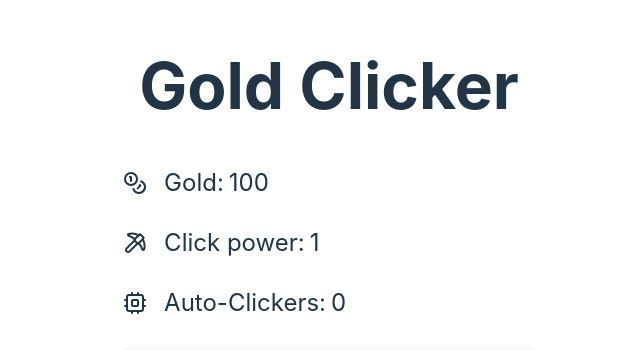
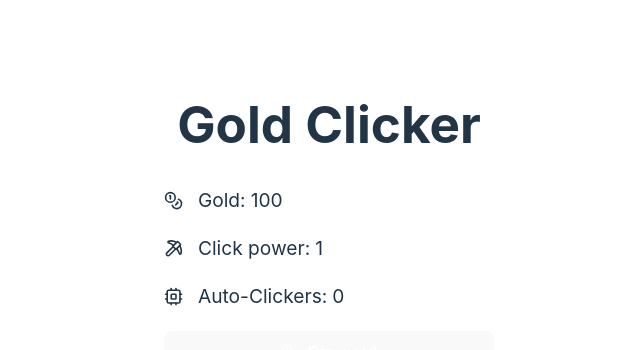
Before and after one commit to morfidon/react_pl_kurs, a React (Vite) app: page / in a window 1280 px wide. Shown: the part 122-472 px from the top of the page, without its empty margins (311-951 px from the left). Built offline with nearby package versions, Linux system fonts and the light colour scheme.

Commit message:
css modules

```diff
--- a/src/components/GoldClicker.jsx
+++ b/src/components/GoldClicker.jsx
@@ -3,7 +3,7 @@ import { Coins, Pickaxe, Cpu } from 'lucide-react'
 import { motion } from 'framer-motion'
 import { scaleOnHover} from './utils/animations.jsx';
 import AnimatedValue from './functional/AnimatedValue';
-import './GoldClicker.css'
+import styles from './GoldClicker.module.css'
 
 
 function GoldClicker()
@@ -41,9 +41,9 @@ function GoldClicker()
     }
 
     return(
-        <div className="gold-clicker">
+        <div className={styles.goldClicker}>
             <h1>Gold Clicker</h1>
-            <div className="stats">
+            <div className={styles.stats}>
                 <p>
                     <Coins /> Gold: <AnimatedValue value={gold} customAnimationProps={{transition: 0.1}} />
                 </p>
@@ -54,7 +54,7 @@ function GoldClicker()
                     <Cpu /> Auto-Clickers: <AnimatedValue value={autoClickers} />
                 </p>
             </div>
-            <div className="buttons">
+            <div className={styles.buttons}>
                 <motion.button onClick={() => setGold(prevGold => prevGold + clickPower)}
                 {...scaleOnHover}
                 ><Coins /> Dig gold</motion.button>
--- a/src/components/GoldClicker.css
+++ b/src/components/GoldClicker.module.css
@@ -1,5 +1,5 @@
 
-.gold-clicker {
+.goldClicker {
     font-size: 16px; /* Base font size */
 }
 
```
